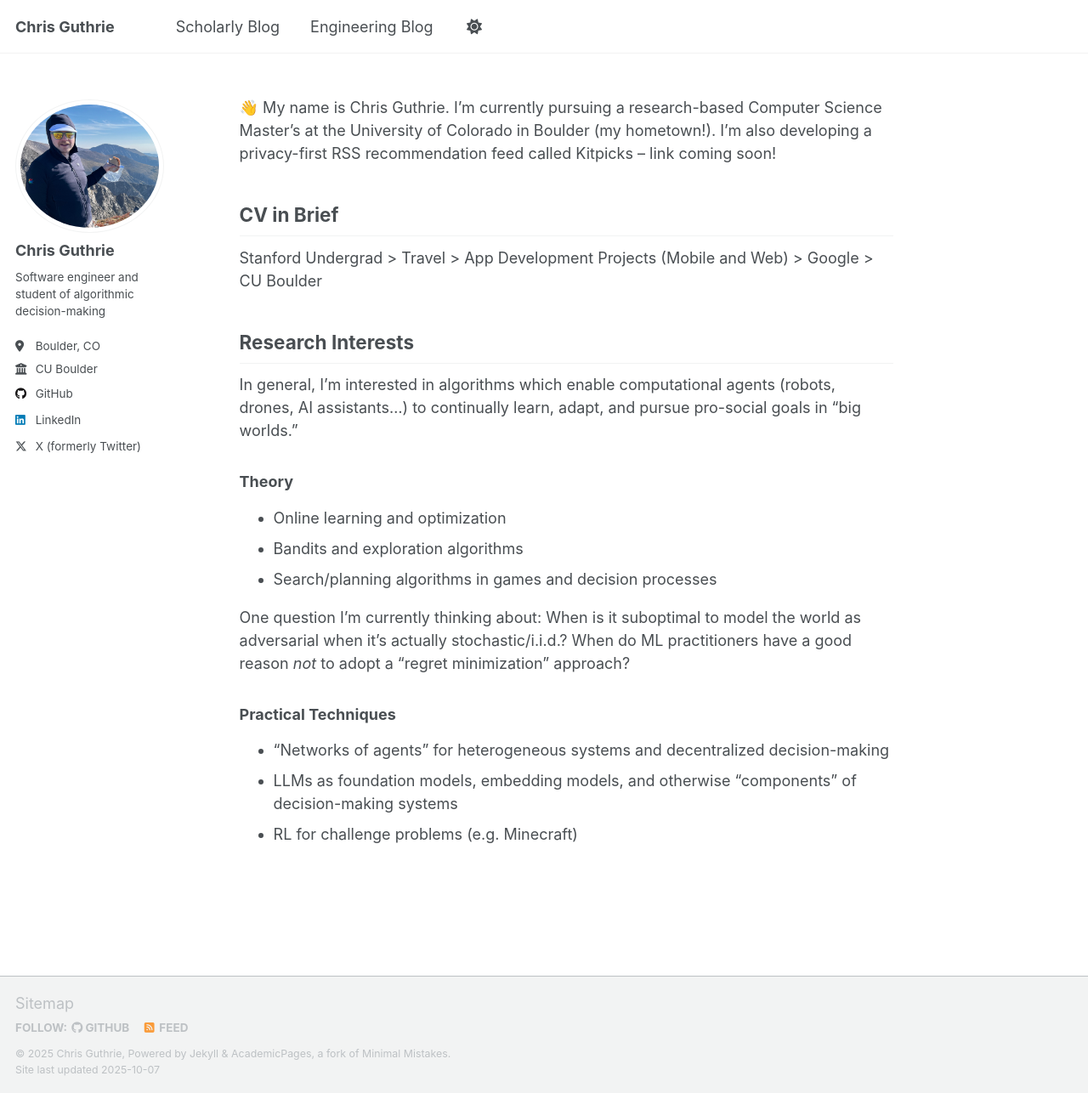
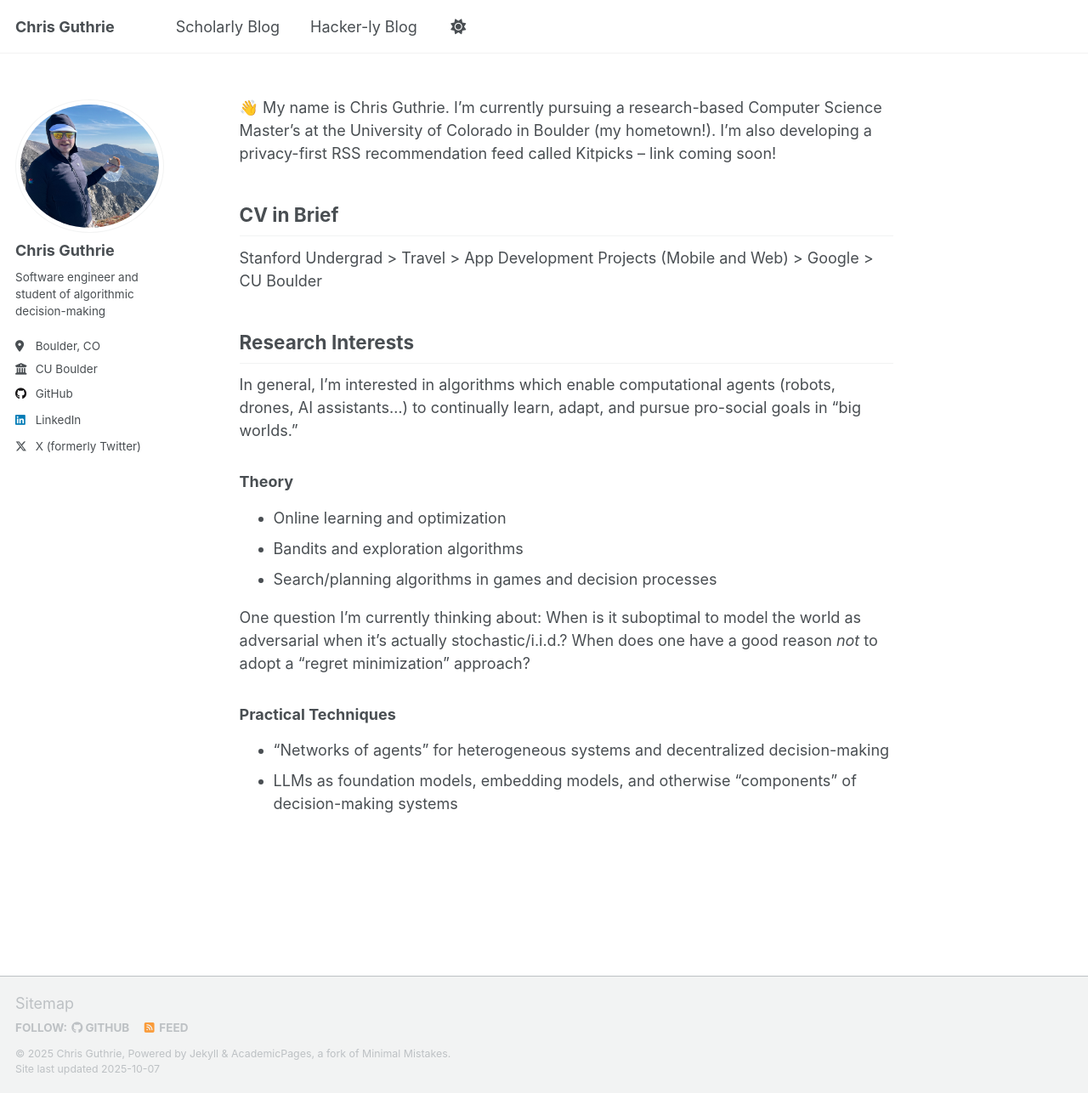
Before and after one commit to guthriec/chriswguthrie, a Jekyll site: the page built from _pages/about.md, in a window 1280 px wide and 1286 px high. Shown: the whole window at 85% size. Built offline with Jekyll 4.4.1, drawn with Linux system fonts in a browser that asks for light colours; a script that is not in the unit is left out.

Commit message:
Rename eng blog to hack

```diff
--- a/_data/navigation.yml
+++ b/_data/navigation.yml
@@ -23,8 +23,8 @@
   - title: "Scholarly Blog"
     url: /blog/
 
-  - title: "Engineering Blog"
-    url: /eng-blog/
+  - title: "Hacker-ly Blog"
+    url: /hack-blog/
 
   # - title: "CV"
   #   url: /cv/
--- a/_pages/about.md
+++ b/_pages/about.md
@@ -23,10 +23,9 @@
 - Bandits and exploration algorithms
 - Search/planning algorithms in games and decision processes
 
-One question I'm currently thinking about: When is it suboptimal to model the world as adversarial when it's actually stochastic/i.i.d.? When do ML practitioners have a good reason *not* to adopt a "regret minimization" approach?
+One question I'm currently thinking about: When is it suboptimal to model the world as adversarial when it's actually stochastic/i.i.d.? When does one have a good reason *not* to adopt a "regret minimization" approach?
 
 ### Practical Techniques
 
 - "Networks of agents" for heterogeneous systems and decentralized decision-making
 - LLMs as foundation models, embedding models, and otherwise "components" of decision-making systems
-- RL for challenge problems (e.g. Minecraft)
--- a/_pages/eng-blog.html
+++ b/_pages/hack-blog.html
@@ -1,10 +1,10 @@
 ---
 layout: archive
-permalink: /eng-blog/
-title: "Engineering Blog"
+permalink: /hack-blog/
+title: "Hacker-ly Blog"
 author_profile: true
 redirect_from:
-  - /wordpress/blog-posts/
+  - /wordpress/hack-blog/
 ---
 
 <h3>Coming Soon!</h3>
```
